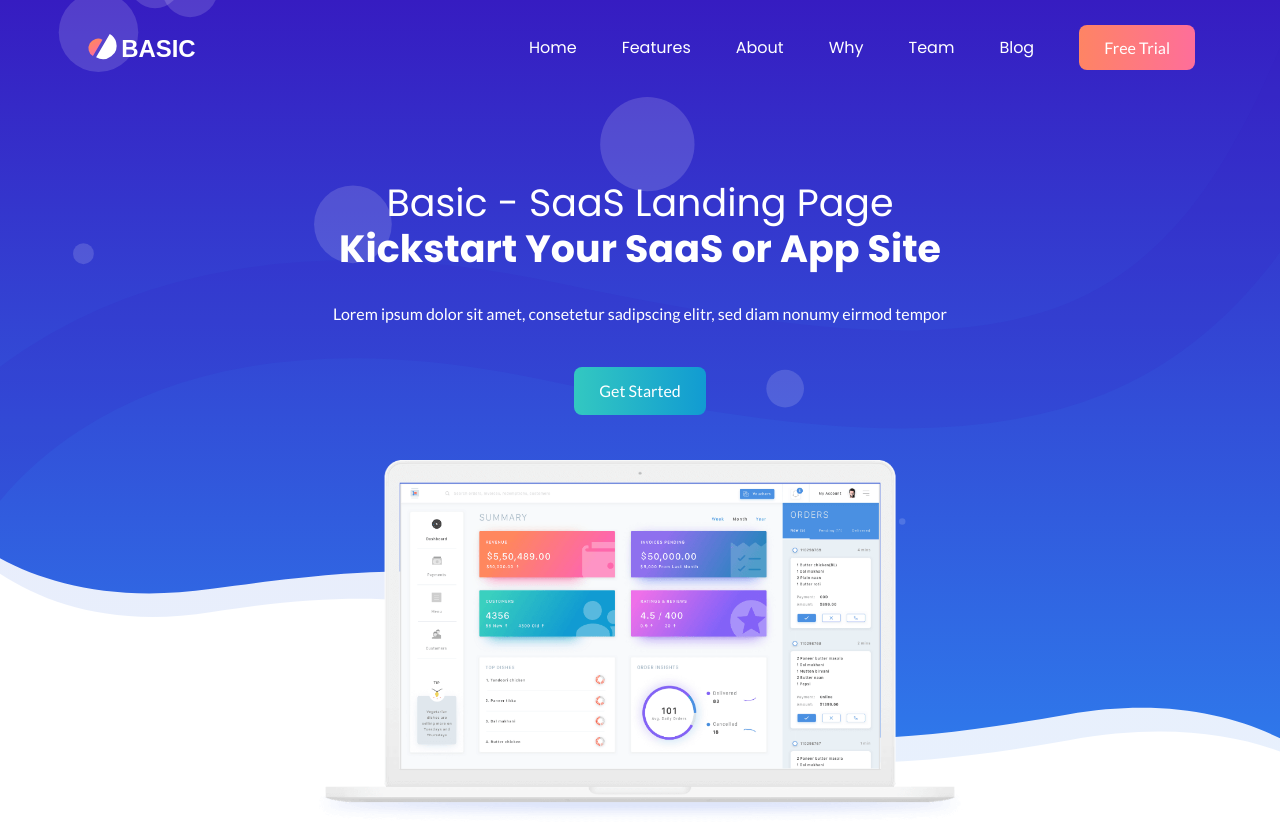
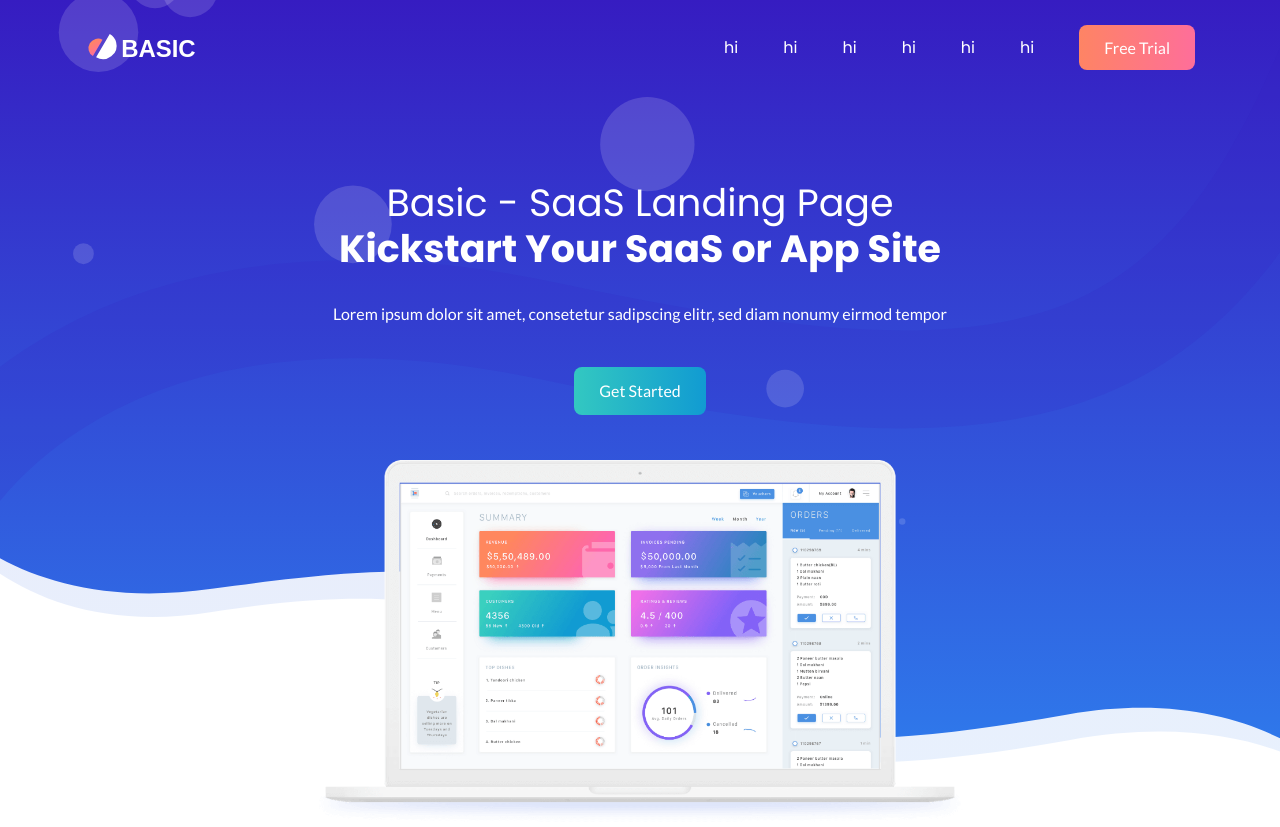
Before and after one commit to iamyir/newht.github.io, a plain HTML site: page index.html in a window 1280 px wide. Shown: the top 827 px of the page. Drawn offline with Linux system fonts and the light colour scheme; files whose address does not match are found by name.

Commit message:
Update index.html

```diff
--- a/index.html
+++ b/index.html
@@ -86,22 +86,22 @@
                             <div class="collapse navbar-collapse sub-menu-bar" id="navbarSupportedContent">
                                 <ul id="nav" class="navbar-nav ml-auto">
                                     <li class="nav-item active">
-                                        <a class="page-scroll" href="#home">Home</a>
+                                        <a class="page-scroll" href="#home">hi</a>
                                     </li>
                                     <li class="nav-item">
-                                        <a class="page-scroll" href="#features">Features</a>
+                                        <a class="page-scroll" href="#features">hi</a>
                                     </li>
                                     <li class="nav-item">
-                                        <a class="page-scroll" href="#about">About</a>
+                                        <a class="page-scroll" href="#about">hi</a>
                                     </li>
                                     <li class="nav-item">
-                                        <a class="page-scroll" href="#facts">Why</a>
+                                        <a class="page-scroll" href="#facts">hi</a>
                                     </li>
                                     <li class="nav-item">
-                                        <a class="page-scroll" href="#team">Team</a>
+                                        <a class="page-scroll" href="#team">hi</a>
                                     </li>
                                     <li class="nav-item">
-                                        <a class="page-scroll" href="#blog">Blog</a>
+                                        <a class="page-scroll" href="#blog">hi</a>
                                     </li>
                                 </ul>
                             </div> <!-- navbar collapse -->
```
